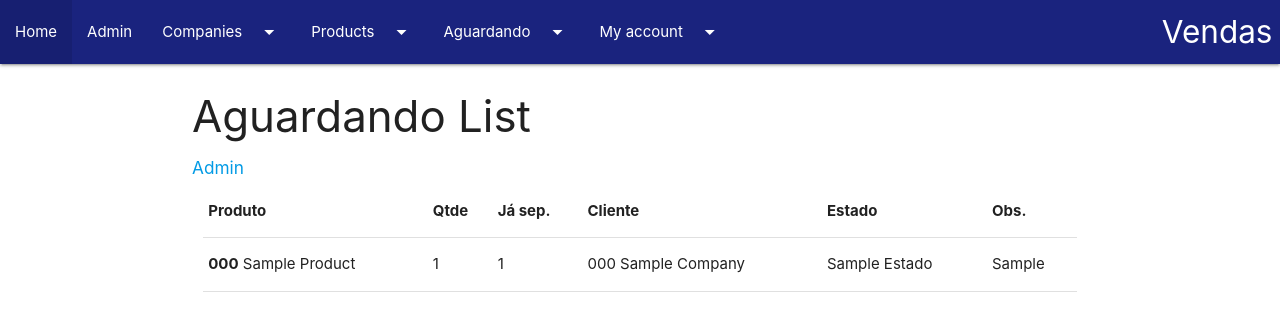
After one commit to pontual/vendas, a Django app: page /aguardando/aguardando/ in a window 1280 px wide. The commit adds this page. Shown: the top 331 px of the page. Run offline with Django 3.2, Linux system fonts and the light colour scheme; a user stored in the database is signed in; tables that the repository leaves empty hold one stand-in row (values such as "Sample post").

Commit message:
aguardando summaries

```diff
--- a/aguardando/models.py
+++ b/aguardando/models.py
@@ -31,7 +31,7 @@ class Aguardando(models.Model):
 
 
     class Meta:
-        ordering = ['estado', 'data_hora']
+        ordering = ['produto', 'estado', 'data_hora']
 
 
     def __str__(self):
@@ -52,8 +52,17 @@ class Chegando(models.Model):
 
 
     class Meta:
-        ordering = ['container', 'produto']
+        ordering = ['produto', 'container']
 
 
     def __str__(self):
         return "{} {} {}".format(self.produto.code, self.qtde, self.container)
+
+
+    def sobram(self):
+        all_chegandos = Chegando.objects.filter(produto=self.produto)
+        total_chegando = sum(a.qtde for a in all_chegandos)
+
+        aguardandos = Aguardando.objects.filter(produto=self.produto)
+        total_aguardando = sum(a.qtde - a.ja_separado for a in aguardandos)
+        return total_chegando - total_aguardando
--- /dev/null
+++ b/aguardando/templates/aguardando/aguardando_list.html
@@ -0,0 +1,77 @@
+{% extends 'base.html' %}
+
+{% block content %}
+
+<h3>Aguardando List</h3>
+
+<h6><a href="/admin/aguardando/aguardando/">Admin</a></h6>
+
+{% include 'pagination.html' %}
+
+<div class="row">
+  <div class="col s12">
+	<table>
+	  <tr>
+		<th>
+		  Produto
+		</th>
+
+		<th>
+		  Qtde
+		</th>
+
+		<th>
+		  Já sep.
+		</th>
+
+		<th>
+		  Cliente
+		</th>
+
+		<th>
+		  Estado
+		</th>
+
+		<th>
+		  Obs.
+		</th>
+	  </tr>
+
+	  {% for aguardando in object_list %}
+
+	  <tr>
+		<td>
+		  <b>{{ aguardando.produto.code }}</b>
+		  {{ aguardando.produto.name|title }}
+		</td>
+
+		<td>
+		  {{ aguardando.qtde }}
+		</td>
+
+	  	<td>
+		  {{ aguardando.ja_separado }}
+		</td>
+
+	  	<td>
+		  {{ aguardando.cliente.code }}
+		  {{ aguardando.cliente.business_name|title }}
+		</td>
+
+	  	<td>
+		  {{ aguardando.estado|title }}
+		</td>
+
+	  	<td>
+		  {{ aguardando.obs }}
+		</td>
+	  </tr>
+
+	  {% endfor %}
+	</table>
+  </div>
+</div>
+
+{% include 'pagination.html' %}
+
+{% endblock %}
--- /dev/null
+++ b/aguardando/urls.py
@@ -0,0 +1,12 @@
+from django.urls import path
+
+from .views import ChegandoList, AguardandoList, summary
+
+
+app_name = "aguardando"
+
+urlpatterns = [
+    path('chegando/', ChegandoList.as_view(), name="chegando_list"),
+    path('aguardando/', AguardandoList.as_view(), name="aguardando_list"),
+    path('summary/', summary, name="summary"),
+]
--- a/aguardando/views.py
+++ b/aguardando/views.py
@@ -1,3 +1,22 @@
 from django.shortcuts import render
 
-# Create your views here.
+from django.urls import reverse_lazy
+from django.views.generic import ListView, DetailView
+from django.views.generic.edit import CreateView, DeleteView, UpdateView
+from django.contrib.auth.mixins import LoginRequiredMixin
+
+from .models import Chegando, Aguardando
+
+
+class ChegandoList(LoginRequiredMixin, ListView):
+    model = Chegando
+    paginate_by = 25
+
+
+class AguardandoList(LoginRequiredMixin, ListView):
+    model = Aguardando
+    paginate_by = 25
+
+
+def summary(request):
+    pass
--- a/templates/base.html
+++ b/templates/base.html
@@ -30,6 +30,11 @@
 	  <li><a href="{% url 'products:new' %}">New</a></li>
 	</ul>
 
+	<ul id="aguardando_dropdown" class="dropdown-content">
+	  <li><a href="{% url 'aguardando:chegando_list' %}">Chegando</a></li>
+	  <li><a href="{% url 'aguardando:aguardando_list' %}">Aguardando</a></li>
+	</ul>
+
 	<nav>
       <div class="nav-wrapper indigo darken-4">
 		<a href="{% url 'index' %}" class="brand-logo right">Vendas</a>
@@ -40,6 +45,8 @@
           <li><a class="dropdown-trigger" href="#!" data-target="company_dropdown">Companies<i class="material-icons right">arrow_drop_down</i></a></li>
 
           <li><a class="dropdown-trigger" href="#!" data-target="product_dropdown">Products<i class="material-icons right">arrow_drop_down</i></a></li>
+
+          <li><a class="dropdown-trigger" href="#!" data-target="aguardando_dropdown">Aguardando<i class="material-icons right">arrow_drop_down</i></a></li>
 
 		  {% if user.is_authenticated %}
 		  <li><a class="dropdown-trigger" href="#!" data-target="account_dropdown">My account<i class="material-icons right">arrow_drop_down</i></a></li>
--- a/vendas/urls.py
+++ b/vendas/urls.py
@@ -33,4 +33,5 @@ urlpatterns = [
     path('companies/', include('companies.urls')),
     path('products/', include('products.urls')),
 
+    path('aguardando/', include('aguardando.urls')),
 ] + static(settings.MEDIA_URL, document_root=settings.MEDIA_ROOT)
```
Also changed, not shown: aguardando/spec.txt (+7 -0 lines), aguardando/templates/aguardando/chegando_list.html (added, +60 -0 lines), aguardando/migrations/0005_auto_20181004_1147.py (added).
